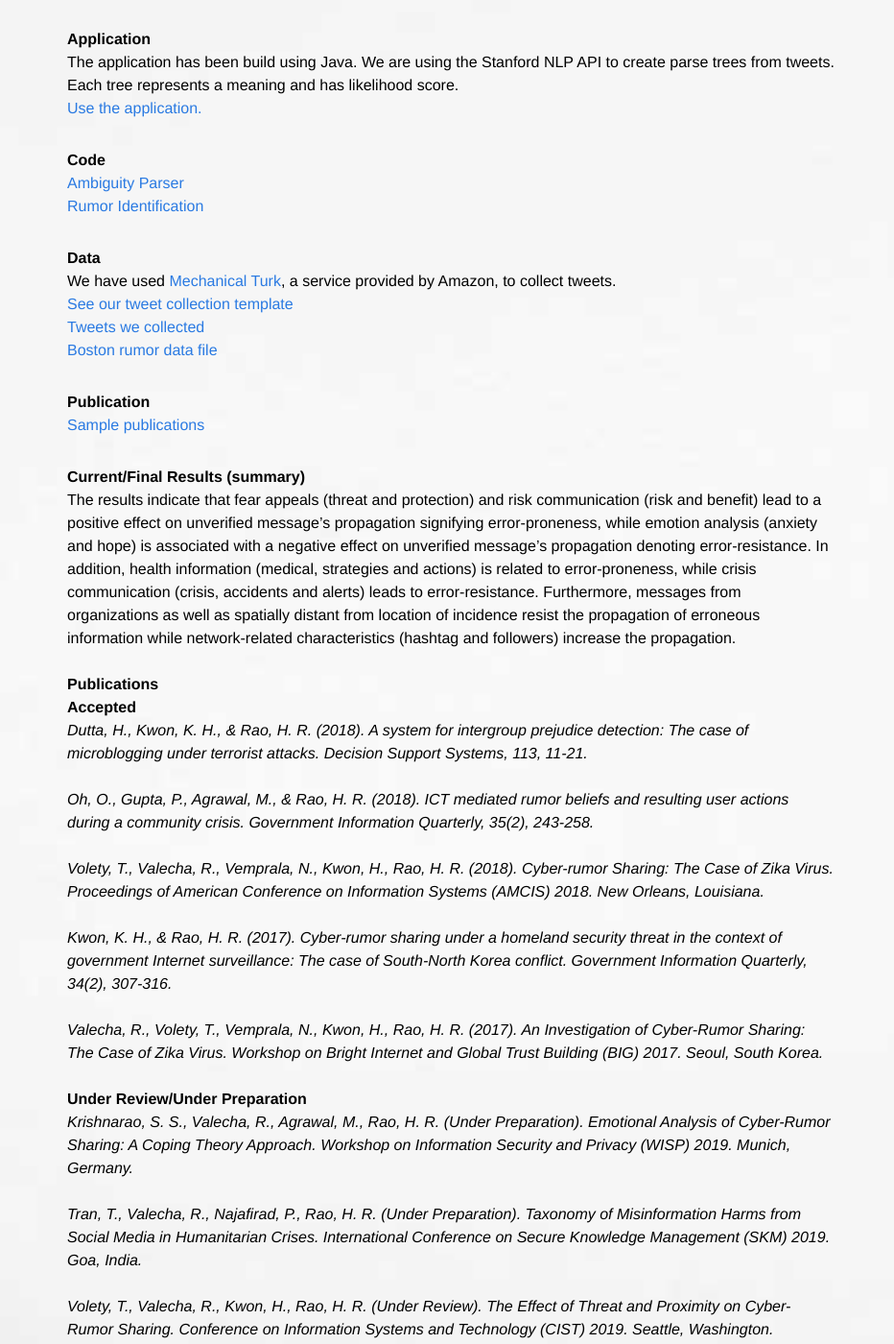
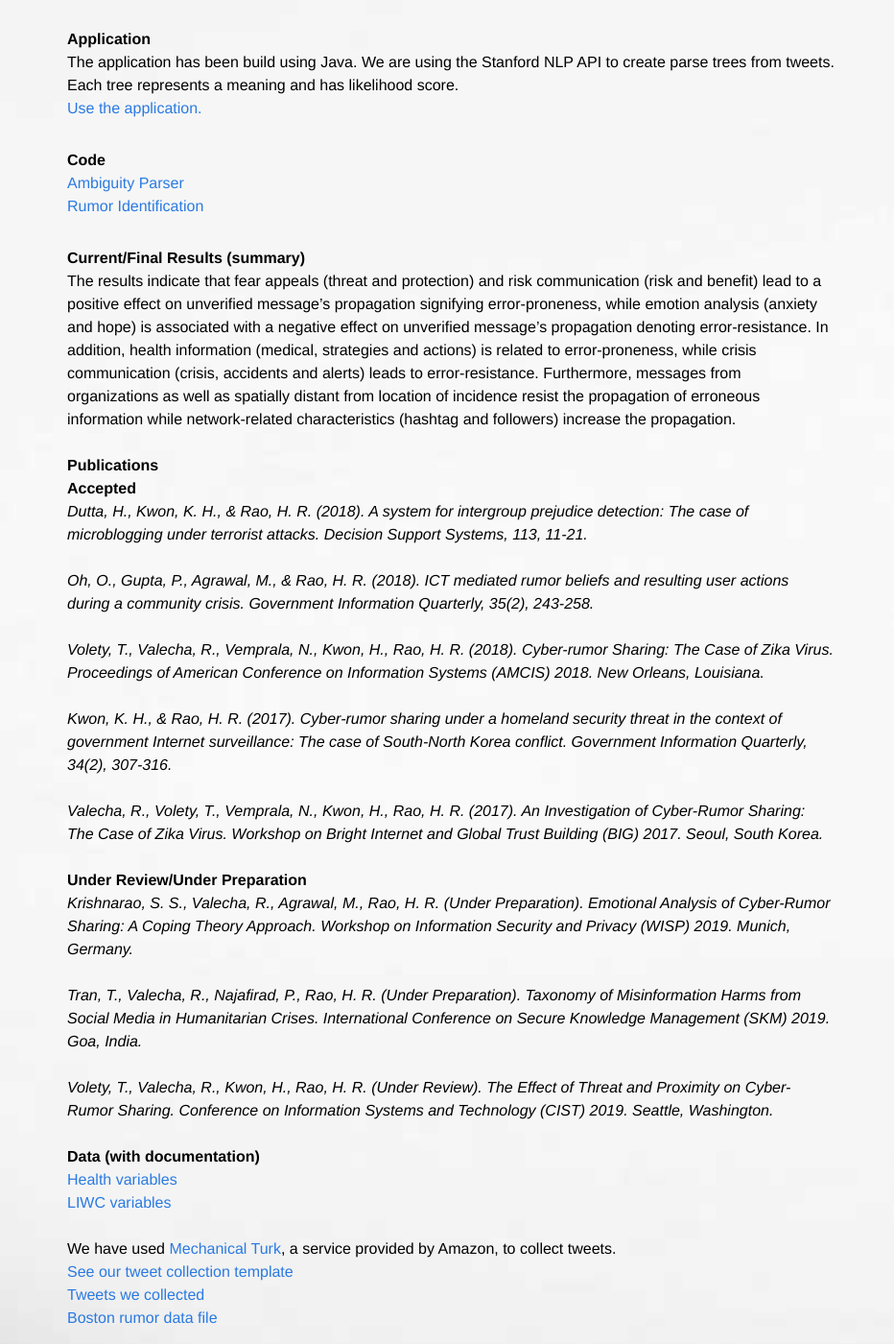
Before and after one commit to AmbiguityISMLab/AmbiguityISMLab.github.io, a Jekyll site: the page built from index.html, in a window 1280 px wide and 1400 px high, scrolled down 352 px. Shown: the whole window at 96% size, without its empty margins (0-932 px from the left). Built offline with Jekyll 4.4.1, drawn with Linux system fonts in a browser that asks for light colours.

Commit message:
Update index.html

```diff
--- a/index.html
+++ b/index.html
@@ -13,12 +13,12 @@ layout: default
 		<li>
 			{% include code.html %}
 		</li>
-		<li>
+		<!--<li>
 			{% include data.html %}
-		</li>
-		<li>
+		</li>-->
+		<!--<li>
 			{% include publication.html %}
-		</li>
+		</li>-->
 	</ul>
 </div>
 
@@ -43,4 +43,10 @@ The results indicate that fear appeals (threat and protection) and risk communic
 <a href="https://usf.box.com/s/psl0wnorpf1lpug7py65xf1d6bagcac2">Health variables</a><br>
 <a href="https://usf.box.com/s/aeosk9ptf3yajczko7kj551x3qsgdkzj">LIWC variables</a><br><br>
 
+<p>We have used <a href="https://www.mturk.com/">Mechanical Turk</a>, a service provided by Amazon, to collect tweets.</p>
+<a class="page-link" href="{{ "/design.html" | prepend: site.baseurl }}">See our tweet collection template</a><br>
+<a class="page-link" href="https://github.com/AmbiguityISMLab/AmbiguityISMLab.github.io/blob/master/data.csv">Tweets we collected</a><br>
+<a class="page-link" href="https://github.com/AmbiguityISMLab/AmbiguityISMLab.github.io/blob/master/RumorCoding.csv">Boston rumor data file</a>
+
+
 </div>
```
